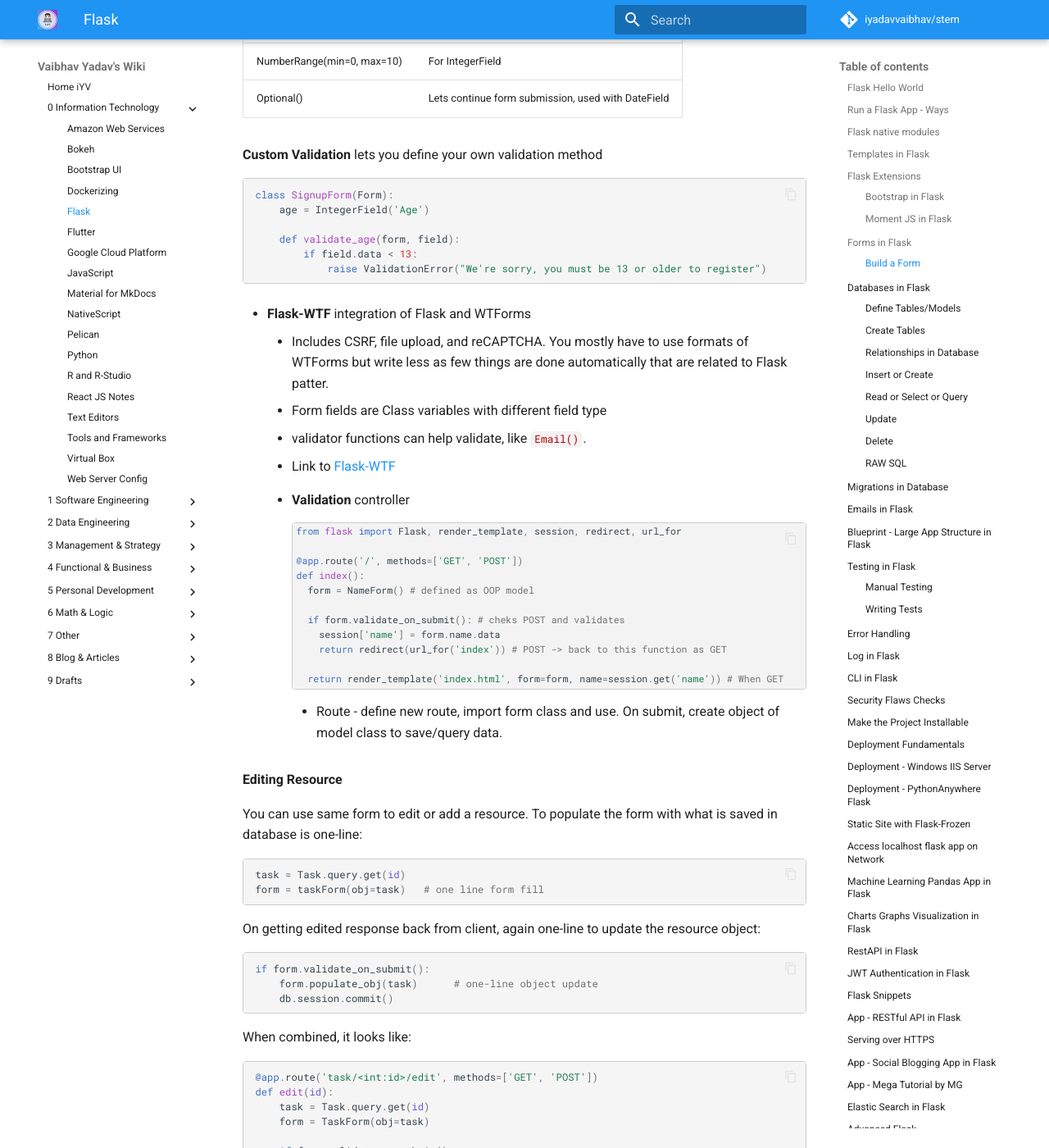
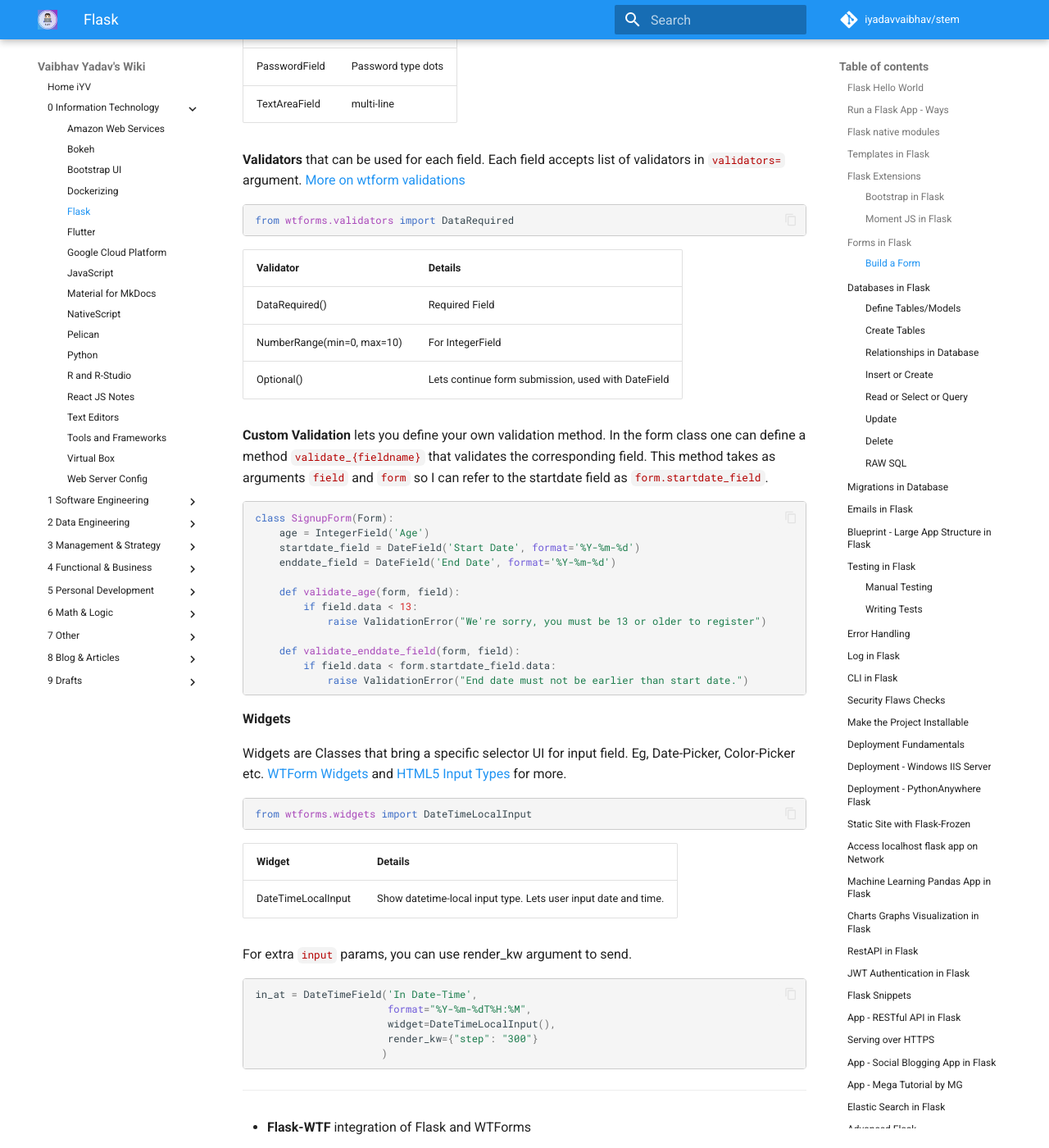
Before and after one commit to iYadavVaibhav/stem, an MkDocs documentation site: the page built from docs/0-Information-Technology/flask.md, in a window 1280 px wide and 1400 px high, scrolled down 9758 px. Shown: the whole window at 82% size. Built offline with MkDocs 1.6.1 and Material for MkDocs 9.7.7, drawn with Linux system fonts in a browser that asks for light colours; comment, search, counter and statistics services are not loaded; some of the changed text lies outside the part shown.

Commit message:
flask-wtform-updates

````diff
--- a/docs/0-Information-Technology/flask.md
+++ b/docs/0-Information-Technology/flask.md
@@ -317,6 +317,8 @@
 
 from wtforms.validators import DataRequired, Length, Optional
 
+from wtforms.widgets import DateTimeLocalInput
+
 class RegistrationForm(FlaskForm):
     username = StringField(
                     'Username',
@@ -340,8 +342,22 @@
     # Date
     start_date = DateField('Start Date', format='%Y-%m-%d')
 
+    in_at = DateTimeField('In Date-Time',
+                      validators=[
+                          DataRequired()
+                          ],
+                      format="%Y-%m-%dT%H:%M",
+                      default=datetime.now,
+                      widget=DateTimeLocalInput()
+                      )
+
     # Submit
     submit = SubmitField('Submit')
+
+    def validate_in_at(form, field):
+    """max 10 minutes from now can be in time"""
+    if field.data > datetime.now() + timedelta(minutes=10):
+        raise ValidationError('Your in time cannot be in future!')
 ```
 
 **Data Types Fields** in `wtforms` that can be used to build form fields. [more on wtforms fields](https://wtforms.readthedocs.io/en/3.0.x/fields/#basic-fields)
@@ -364,6 +380,10 @@
 
 **Validators** that can be used for each field. Each field accepts list of validators in `validators=` argument. [More on wtform validations](https://wtforms.readthedocs.io/en/3.0.x/validators/#built-in-validators)
 
+```py
+from wtforms.validators import DataRequired
+```
+
 Validator           | Details
 -|-
 DataRequired() | Required Field
@@ -371,16 +391,47 @@
 Optional() | Lets continue form submission, used with DateField
 
 
-**Custom Validation** lets you define your own validation method
+**Custom Validation** lets you define your own validation method.  In the form class one can define a method `validate_{fieldname}` that validates the corresponding field. This method takes as arguments `field` and `form` so I can refer to the startdate field as `form.startdate_field`.
 
 ```py
 class SignupForm(Form):
     age = IntegerField('Age')
+    startdate_field = DateField('Start Date', format='%Y-%m-%d')
+    enddate_field = DateField('End Date', format='%Y-%m-%d')
 
     def validate_age(form, field):
         if field.data < 13:
             raise ValidationError("We're sorry, you must be 13 or older to register")
-```
+
+    def validate_enddate_field(form, field):
+        if field.data < form.startdate_field.data:
+            raise ValidationError("End date must not be earlier than start date.")
+```
+
+**Widgets**
+
+Widgets are Classes that bring a specific selector UI for input field. Eg, Date-Picker, Color-Picker etc. [WTForm Widgets](https://wtforms.readthedocs.io/en/3.0.x/widgets/?highlight=widget#widgets) and [HTML5 Input Types](https://developer.mozilla.org/en-US/docs/Web/HTML/Element/input#input_types) for more.
+
+
+```py
+from wtforms.widgets import DateTimeLocalInput
+```
+
+Widget           | Details
+-|-
+DateTimeLocalInput | Show datetime-local input type. Lets user input date and time.
+
+For extra `input` params, you can use render_kw argument to send.
+
+```py
+in_at = DateTimeField('In Date-Time',
+                      format="%Y-%m-%dT%H:%M",
+                      widget=DateTimeLocalInput(),
+                      render_kw={"step": "300"}
+                     )
+```
+
+--------------------------------------------------
 
 - **Flask-WTF** integration of Flask and WTForms
   - Includes CSRF, file upload, and reCAPTCHA. You mostly have to use formats of WTForms but write less as few things are done automatically that are related to Flask patter.
@@ -641,7 +692,10 @@
     name = db.Column(db.String(50), nullable=False)
 
     # relationships
-    posts = db.relationship('Post', backref=db.backref('author'), lazy=False)
+    posts = db.relationship('Post',
+                backref=db.backref('author'),
+                lazy=False,
+                order_by="desc(Post.created_at)")
 ```
 
 Here you **note**, the `ForeignKey()` relation has to be defined in the table that has many records but `db.relationship(.. ,backref=)` can be in either of the two tables, so following statements are same:
@@ -656,6 +710,8 @@
 ```
 
 Here, `backref` adds a back-reference to other model. `lazy=False` tells SQLAlchemy to load the relationship in the same query as the parent using a JOIN statement.
+
+Here, `order_by` lets you specify and order and returns and ordered `InstrumentList`.
 
 Example of **multiple One to Many** relation between tables. Lets say, User has many memberships and has many membership approvals. But Membership has only one User and one Approver. Also, both member and approver are user, so two relationships. Here we have to include, `foreign_keys=[]` argument to relationship to define which foreign-key it is reffering to and avoid ambiguity.
 
````
